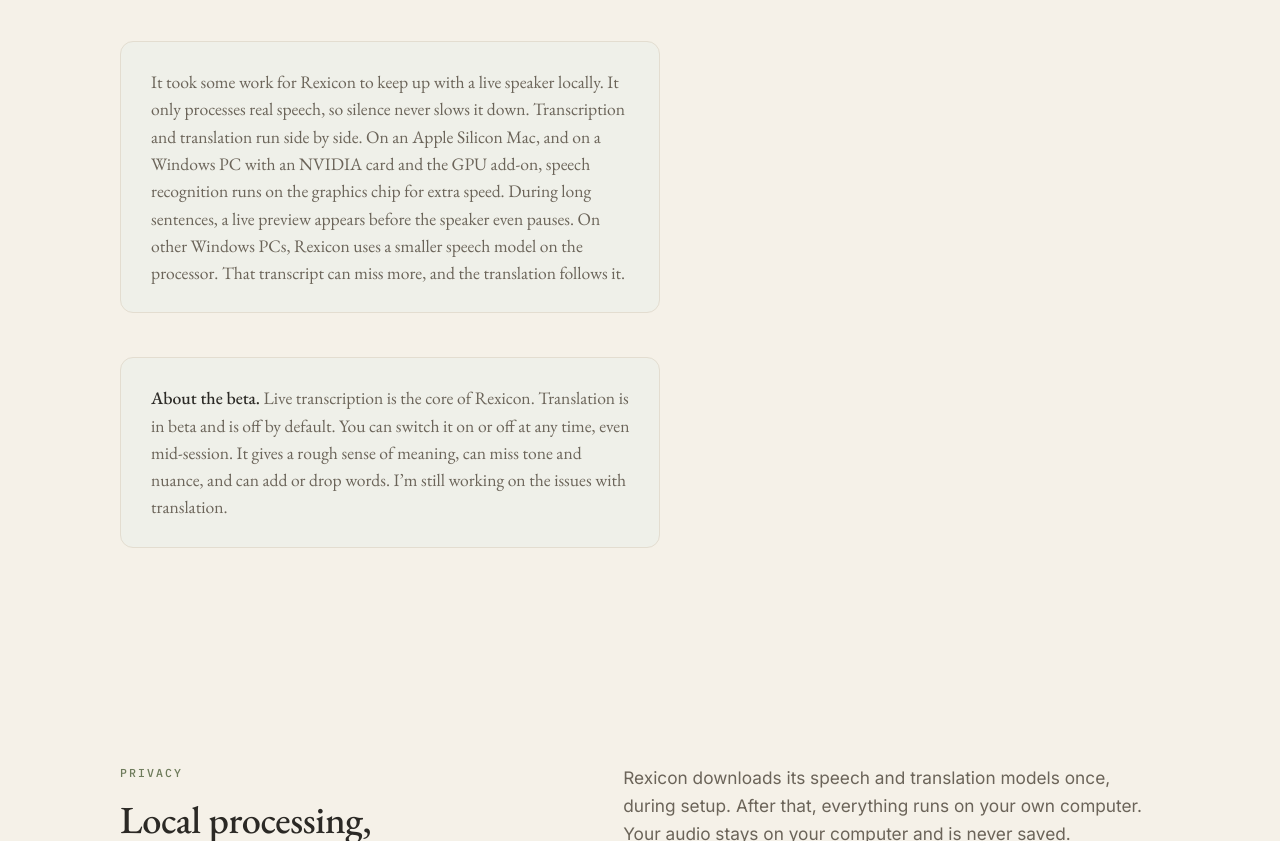
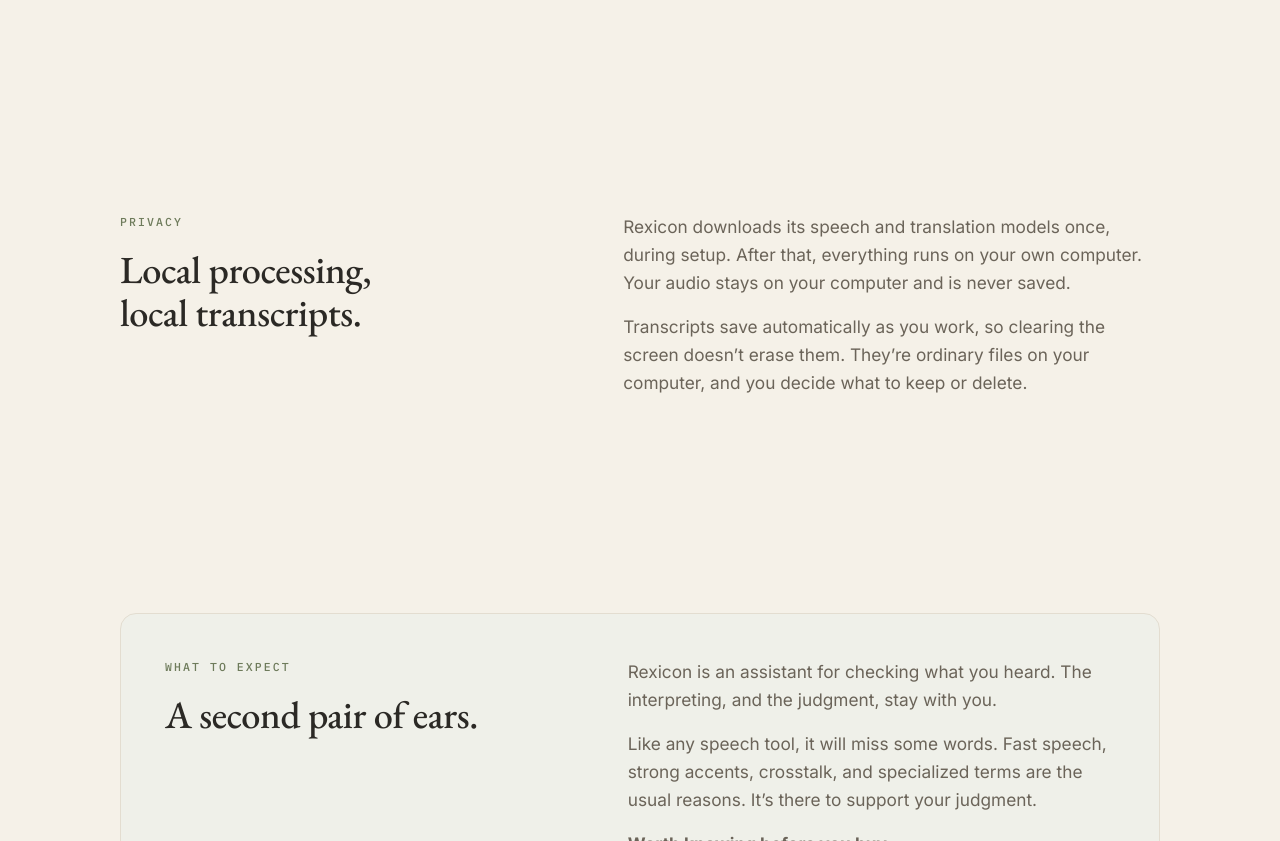
Before and after one commit to TrevorWrobleski/rexicon_dev.github.io, a plain HTML site: page index.html in a window 1280 px wide. Shown: the part 2399-3240 px from the top of the page. Drawn offline with nearby package versions, Linux system fonts and the light colour scheme.

Commit message:
Remove the notes under the how-it-works steps.
Co-authored-by: Cursor Agent <cursoragent@cursor.com>
Co-authored-by: TrevorWrobleski <TrevorWrobleski@users.noreply.github.com>

```diff
--- a/index.html
+++ b/index.html
@@ -435,9 +435,6 @@ footer{border-top:1px solid var(--border); padding-block:clamp(52px,7vw,84px);}
         <p>Each phrase settles into final text. Uncertain results are flagged, along with glossary terms to check. With translation (beta) on, a rough translation appears beside each phrase.</p>
       </div>
     </div>
-
-    <p class="note">It took some work for Rexicon to keep up with a live speaker locally. It only processes real speech, so silence never slows it down. Transcription and translation run side by side. On an Apple Silicon Mac, and on a Windows PC with an NVIDIA card and the GPU add-on, speech recognition runs on the graphics chip for extra speed. During long sentences, a live preview appears before the speaker even pauses. On other Windows PCs, Rexicon uses a smaller speech model on the processor. That transcript can miss more, and the translation follows it.</p>
-    <p class="note"><b>About the beta.</b> Live transcription is the core of Rexicon. Translation is in beta and is off by default. You can switch it on or off at any time, even mid-session. It gives a rough sense of meaning, can miss tone and nuance, and can add or drop words. I’m still working on the issues with translation.</p>
   </section>
 
   <section class="wrap section">
```
